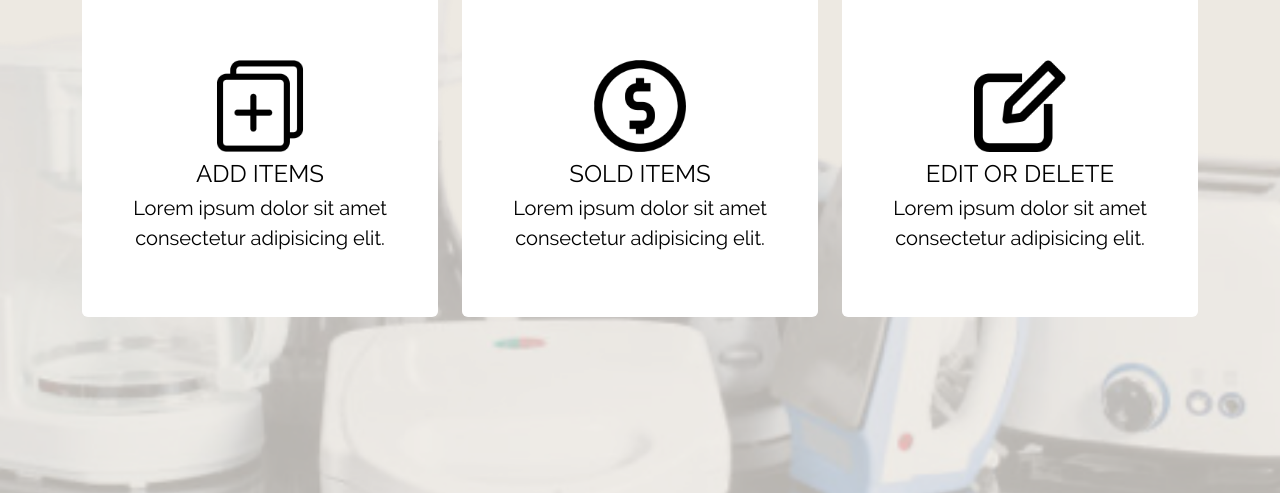
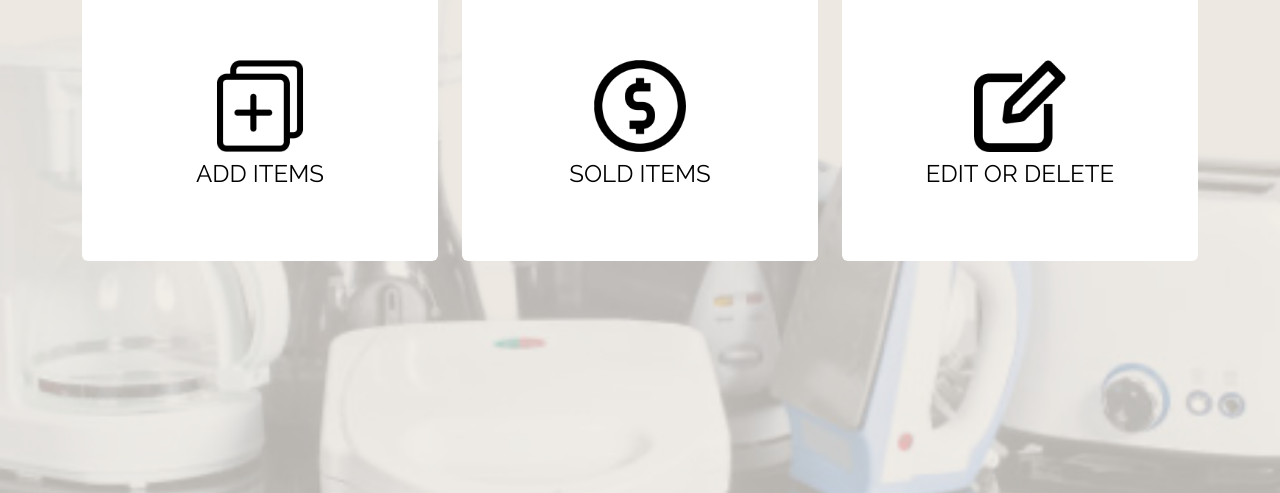
Before and after one commit to kianbador/DBA, a PHP site: page /menu.php in a window 1280 px wide. Shown: the part 196-689 px from the top of the page. Run offline with PHP 8.4, Linux system fonts and the light colour scheme.

Commit message:
no lorem

```diff
--- a/menu.php
+++ b/menu.php
@@ -45,8 +45,6 @@
                                     ADD ITEMS
                                 </h4>
                             </div>
-
-                                <p class="lead card-subtitle">Lorem ipsum dolor sit amet consectetur adipisicing elit.</p>
                         </div>
                     </a>
                 </div>
@@ -63,7 +61,6 @@
                                 </h4>
                             </div>
 
-                                <p class="lead card-subtitle">Lorem ipsum dolor sit amet consectetur adipisicing elit.</p>
                         </div>
                     </a>
                 </div>
@@ -79,8 +76,6 @@
                                     EDIT OR DELETE
                                 </h4>
                             </div>
-
-                                <p class="lead card-subtitle">Lorem ipsum dolor sit amet consectetur adipisicing elit.</p>
                         </div>
                     </a>
                 </div>
```
